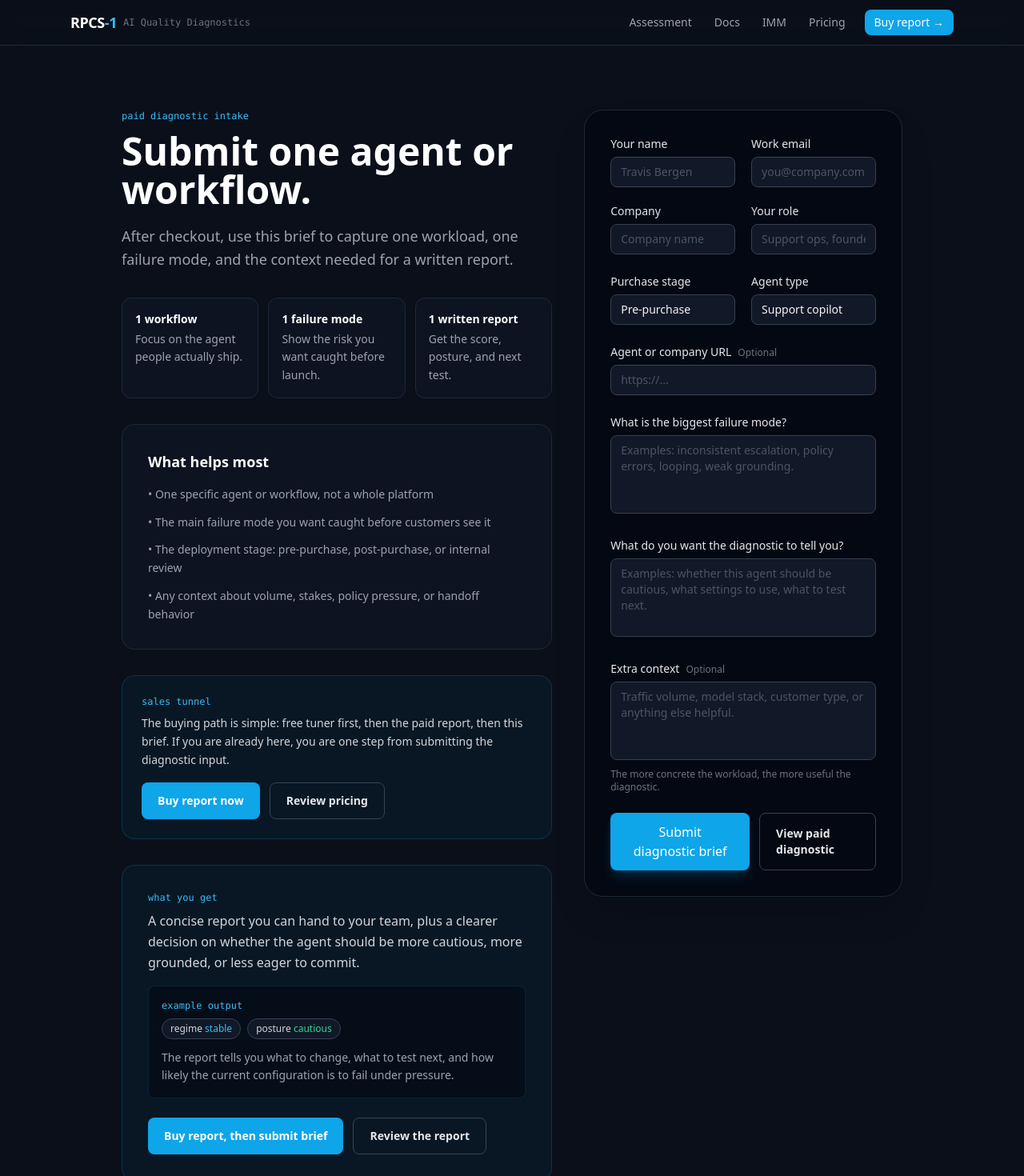
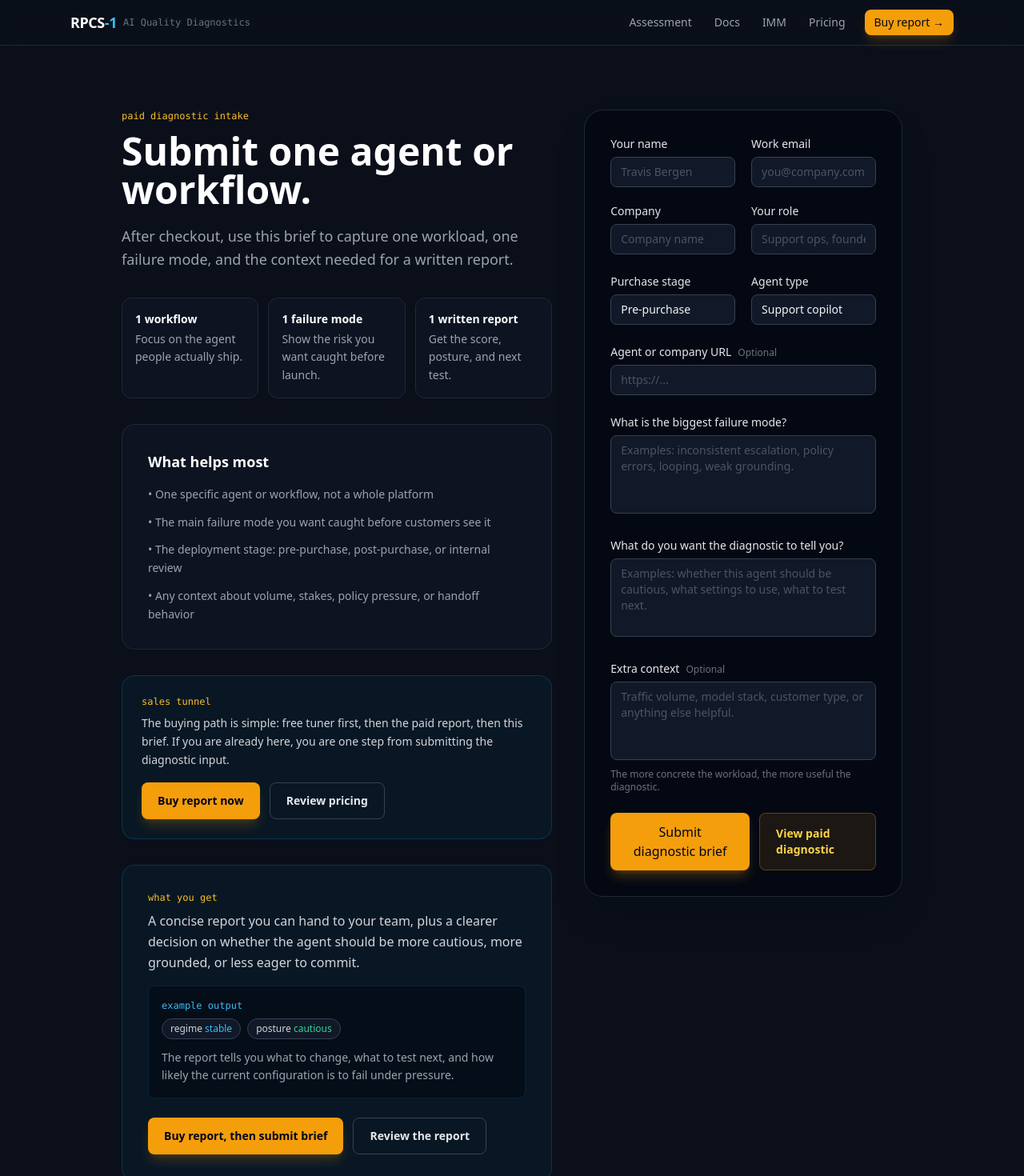
Before and after one commit to travisbergen2/rpcs1-sdk, a Next.js app in the folder packages/web/: page /diagnostic in a window 1280 px wide. Shown: the top 1470 px of the page at 80% size. Built offline with nearby package versions, Linux system fonts and the light colour scheme.

Commit message:
feat: make paid ctas amber

```diff
--- a/packages/web/app/diagnostic/page.tsx
+++ b/packages/web/app/diagnostic/page.tsx
@@ -12,7 +12,7 @@
     <div className="max-w-5xl mx-auto px-4 sm:px-6 py-20">
       <div className="grid lg:grid-cols-[1.15fr_0.85fr] gap-10 items-start">
         <section>
-          <p className="text-xs font-mono text-sky-400 mb-3">paid diagnostic intake</p>
+          <p className="text-xs font-mono text-amber-400 mb-3">paid diagnostic intake</p>
           <h1 className="text-4xl sm:text-5xl font-bold text-white leading-tight mb-5">
             Submit one agent or workflow.
           </h1>
@@ -42,7 +42,7 @@
             </ul>
           </div>
           <div className="rounded-2xl border border-sky-500/20 bg-sky-500/5 p-5 sm:p-6 mb-8">
-            <p className="text-xs font-mono text-sky-400 mb-2">sales tunnel</p>
+            <p className="text-xs font-mono text-amber-400 mb-2">sales tunnel</p>
             <p className="text-sm text-gray-300 leading-relaxed mb-4">
               The buying path is simple: free tuner first, then the paid report, then this brief.
               If you are already here, you are one step from submitting the diagnostic input.
@@ -50,7 +50,7 @@
             <div className="flex flex-col sm:flex-row gap-3">
               <Link
                 href="/api/checkout?tier=diagnostic"
-                className="inline-flex items-center justify-center rounded-lg bg-sky-500 px-5 py-3 text-sm font-semibold text-white hover:bg-sky-400 transition-colors"
+                className="inline-flex items-center justify-center rounded-lg bg-amber-500 px-5 py-3 text-sm font-semibold text-slate-950 hover:bg-amber-400 transition-colors shadow-lg shadow-amber-500/20"
               >
                 Buy report now
               </Link>
@@ -63,7 +63,7 @@
             </div>
           </div>
           <div className="rounded-2xl border border-sky-500/20 bg-sky-500/5 p-6 sm:p-8">
-            <p className="text-xs font-mono text-sky-400 mb-2">what you get</p>
+            <p className="text-xs font-mono text-amber-400 mb-2">what you get</p>
             <p className="text-gray-300 leading-relaxed">
               A concise report you can hand to your team, plus a clearer decision on whether the
               agent should be more cautious, more grounded, or less eager to commit.
@@ -86,7 +86,7 @@
             <div className="mt-6 flex flex-col sm:flex-row gap-3">
               <Link
                 href="/api/checkout?tier=diagnostic"
-                className="inline-flex items-center justify-center rounded-lg bg-sky-500 px-5 py-3 text-sm font-semibold text-white hover:bg-sky-400 transition-colors"
+                className="inline-flex items-center justify-center rounded-lg bg-amber-500 px-5 py-3 text-sm font-semibold text-slate-950 hover:bg-amber-400 transition-colors shadow-lg shadow-amber-500/20"
               >
                 Buy report, then submit brief
               </Link>
--- a/packages/web/app/docs/translation-layer/page.tsx
+++ b/packages/web/app/docs/translation-layer/page.tsx
@@ -144,7 +144,7 @@
           </Link>
           <Link
             href="/pricing#diagnostic"
-            className="inline-flex items-center justify-center rounded-lg border border-gray-700 px-5 py-3 text-sm font-semibold text-gray-200 hover:bg-gray-800 transition-colors"
+            className="inline-flex items-center justify-center rounded-lg bg-amber-500 px-5 py-3 text-sm font-semibold text-slate-950 hover:bg-amber-400 transition-colors shadow-lg shadow-amber-500/20"
           >
             Buy the diagnostic
           </Link>
--- a/packages/web/app/imm/page.tsx
+++ b/packages/web/app/imm/page.tsx
@@ -96,7 +96,7 @@
         <h2 className="text-xl font-semibold text-white mb-3">Next</h2>
         <ul className="space-y-2 text-gray-400">
           <li><Link href="/tuner" className="text-sky-400 hover:text-sky-300">Interactive tuner</Link> — run a concrete recommendation.</li>
-          <li><Link href="/pricing#diagnostic" className="text-sky-400 hover:text-sky-300">Paid diagnostic</Link> — get a written report for your team.</li>
+          <li><Link href="/pricing#diagnostic" className="text-amber-400 hover:text-amber-300">Paid diagnostic</Link> — get a written report for your team.</li>
           <li><Link href="/docs/primitives" className="text-sky-400 hover:text-sky-300">Five primitives</Link> — TI, SG, FT, UE, AR.</li>
         </ul>
       </section>
--- a/packages/web/app/page.tsx
+++ b/packages/web/app/page.tsx
@@ -114,7 +114,7 @@
         <div className="flex flex-col sm:flex-row gap-3 justify-center">
           <Link
             href="/api/checkout?tier=diagnostic"
-            className="inline-flex items-center justify-center gap-2 px-6 py-3 text-base font-semibold bg-sky-500 hover:bg-sky-400 text-white rounded-xl transition-all shadow-lg shadow-sky-500/25"
+            className="inline-flex items-center justify-center gap-2 px-6 py-3 text-base font-semibold bg-amber-500 hover:bg-amber-400 text-slate-950 rounded-xl transition-all shadow-lg shadow-amber-500/25"
           >
             Request a paid diagnostic
           </Link>
@@ -541,7 +541,7 @@
         <div className="flex flex-col sm:flex-row gap-3 justify-center">
           <Link
             href="/api/checkout?tier=diagnostic"
-            className="inline-flex items-center justify-center gap-2 px-6 py-3 text-base font-semibold bg-sky-500 hover:bg-sky-400 text-white rounded-xl transition-all"
+            className="inline-flex items-center justify-center gap-2 px-6 py-3 text-base font-semibold bg-amber-500 hover:bg-amber-400 text-slate-950 rounded-xl transition-all shadow-lg shadow-amber-500/20"
           >
             Buy the diagnostic →
           </Link>
--- a/packages/web/components/AgentGuide.tsx
+++ b/packages/web/components/AgentGuide.tsx
@@ -115,7 +115,7 @@
               <p className="text-sm leading-relaxed text-gray-300">{selectedQuestion.answer}</p>
               <Link
                 href={selectedQuestion.cta.href}
-                className="mt-4 inline-flex w-full items-center justify-center rounded-lg bg-sky-500 px-4 py-2 text-sm font-semibold text-white transition-colors hover:bg-sky-400"
+                className="mt-4 inline-flex w-full items-center justify-center rounded-lg bg-amber-500 px-4 py-2 text-sm font-semibold text-slate-950 transition-colors hover:bg-amber-400 shadow-lg shadow-amber-500/20"
               >
                 {selectedQuestion.cta.label}
               </Link>
--- a/packages/web/components/DiagnosticIntakeForm.tsx
+++ b/packages/web/components/DiagnosticIntakeForm.tsx
@@ -79,7 +79,7 @@
         <div className="flex flex-col sm:flex-row gap-3">
           <a
             href="/pricing#diagnostic"
-            className="inline-flex items-center justify-center rounded-lg bg-sky-500 px-5 py-3 text-sm font-semibold text-white hover:bg-sky-400 transition-colors"
+            className="inline-flex items-center justify-center rounded-lg bg-amber-500 px-5 py-3 text-sm font-semibold text-slate-950 hover:bg-amber-400 transition-colors shadow-lg shadow-amber-500/20"
           >
             Review pricing
           </a>
@@ -215,14 +215,14 @@
       {error && <ErrorMessage>{error}</ErrorMessage>}
 
       <div className="flex flex-col sm:flex-row gap-3">
-        <Button type="submit" loading={loading} size="lg" className="w-full sm:w-auto">
+        <Button type="submit" loading={loading} size="lg" variant="cta" className="w-full sm:w-auto">
           Submit diagnostic brief
         </Button>
         <a
           href="/pricing#diagnostic"
           className={cn(
-            'inline-flex items-center justify-center rounded-lg border border-gray-700 px-5 py-3 text-sm font-semibold text-gray-200 transition-colors',
-            'hover:bg-gray-800'
+            'inline-flex items-center justify-center rounded-lg border border-amber-500/30 bg-amber-500/10 px-5 py-3 text-sm font-semibold text-amber-300 transition-colors',
+            'hover:bg-amber-500/15'
           )}
         >
           View paid diagnostic
--- a/packages/web/components/Nav.tsx
+++ b/packages/web/components/Nav.tsx
@@ -38,7 +38,7 @@
           </Link>
           <Link
             href="/api/checkout?tier=diagnostic"
-            className="ml-2 px-3 py-1.5 text-sm font-medium bg-sky-500 hover:bg-sky-400 text-white rounded-lg transition-colors"
+            className="ml-2 px-3 py-1.5 text-sm font-medium bg-amber-500 hover:bg-amber-400 text-slate-950 rounded-lg transition-colors shadow-lg shadow-amber-500/20"
           >
             Buy report →
           </Link>
--- a/packages/web/components/ui/Badge.tsx
+++ b/packages/web/components/ui/Badge.tsx
@@ -12,7 +12,7 @@
   overload:    'bg-orange-500/15 text-orange-400 border border-orange-500/30',
   freeze:      'bg-blue-500/15 text-blue-300 border border-blue-500/30',
   neutral:     'bg-gray-800 text-gray-300 border border-gray-700',
-  paid:        'bg-sky-500/15 text-sky-400 border border-sky-500/30',
+  paid:        'bg-amber-500/15 text-amber-400 border border-amber-500/30',
 };
 
 export function Badge({ children, variant = 'neutral', className }: BadgeProps) {
--- a/packages/web/components/ui/Button.tsx
+++ b/packages/web/components/ui/Button.tsx
@@ -2,7 +2,7 @@
 import { cn } from '@/lib/cn';
 
 interface ButtonProps extends ButtonHTMLAttributes<HTMLButtonElement> {
-  variant?: 'primary' | 'secondary' | 'ghost' | 'danger';
+  variant?: 'primary' | 'cta' | 'secondary' | 'ghost' | 'danger';
   size?: 'sm' | 'md' | 'lg';
   loading?: boolean;
 }
@@ -14,6 +14,7 @@
 
     const variants = {
       primary:   'bg-sky-500 hover:bg-sky-400 text-white focus:ring-sky-500 shadow-lg shadow-sky-500/20',
+      cta:       'bg-amber-500 hover:bg-amber-400 text-slate-950 focus:ring-amber-500 shadow-lg shadow-amber-500/25',
       secondary: 'bg-gray-800 hover:bg-gray-700 text-gray-100 border border-gray-700 focus:ring-gray-500',
       ghost:     'hover:bg-gray-800 text-gray-300 hover:text-gray-100 focus:ring-gray-500',
       danger:    'bg-red-600 hover:bg-red-500 text-white focus:ring-red-500',
```
Also changed, not shown: packages/web/app/checkout/success/page.tsx (+8 -2 lines), packages/web/app/pricing/page.tsx (+6 -8 lines), packages/web/app/tuner/page.tsx (+4 -4 lines).
